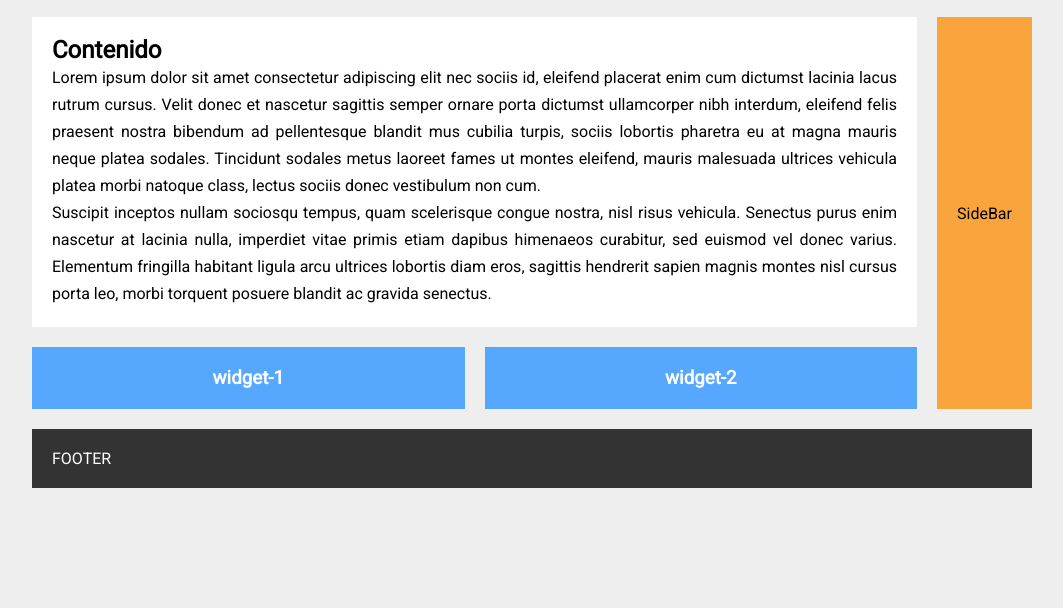
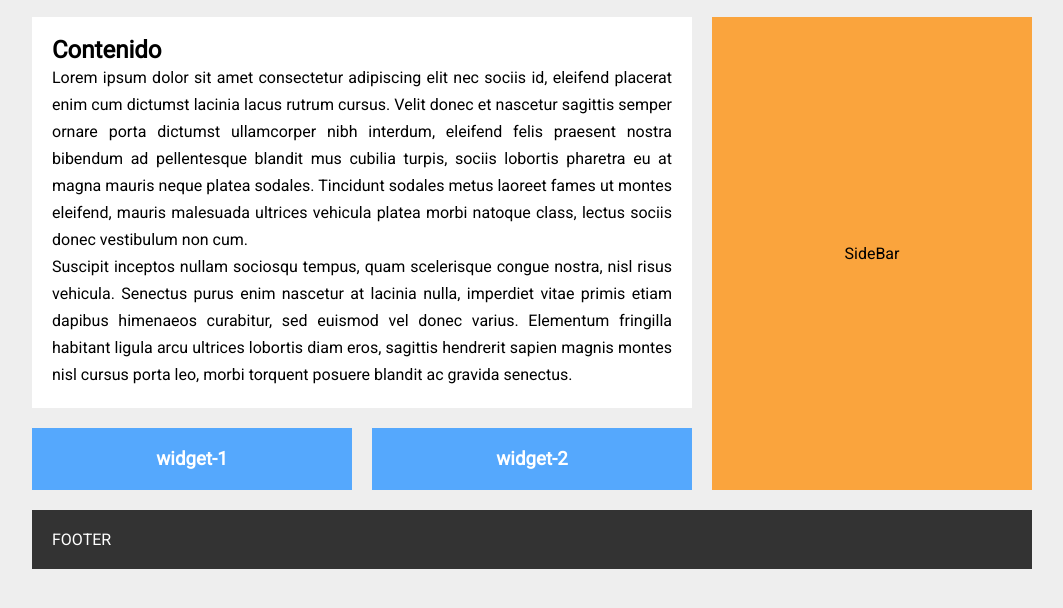
Before and after one commit to amazing79/practica-css-grid, a plain HTML site: page css-grid-responsive.html in a window 1280 px wide. Shown: the part 116-724 px from the top of the page, without its empty margins (108-1171 px from the left). Drawn offline with Linux system fonts and the light colour scheme.

Commit message:
se ajusto el tamaño de las columnas para que sea equitativo

```diff
--- a/css/grid-responsive.css
+++ b/css/grid-responsive.css
@@ -77,9 +77,10 @@ footer{
                          "widget1   widget2 sidebar "
                          "footer    footer  footer"
     ;
+    grid-template-columns: 1fr 1fr 1fr; /*Sino se especifica, las columnas tomaran tamaño de acuerdo a su contenido*/
 }
 
-@media screen and (max-width:600px){
+@media screen and (max-width:700px){
     .contenedor{
     grid-template-areas: "header    header "
                          "section   section "
```
